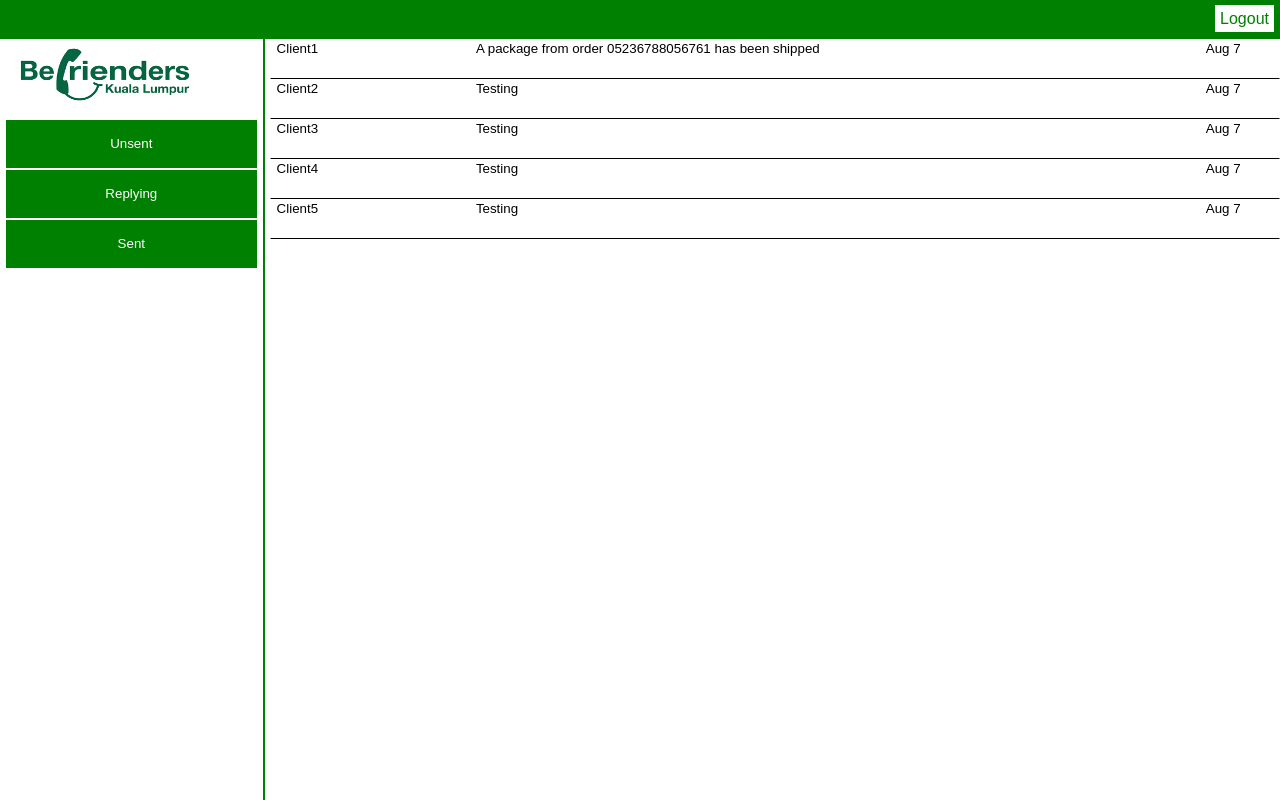
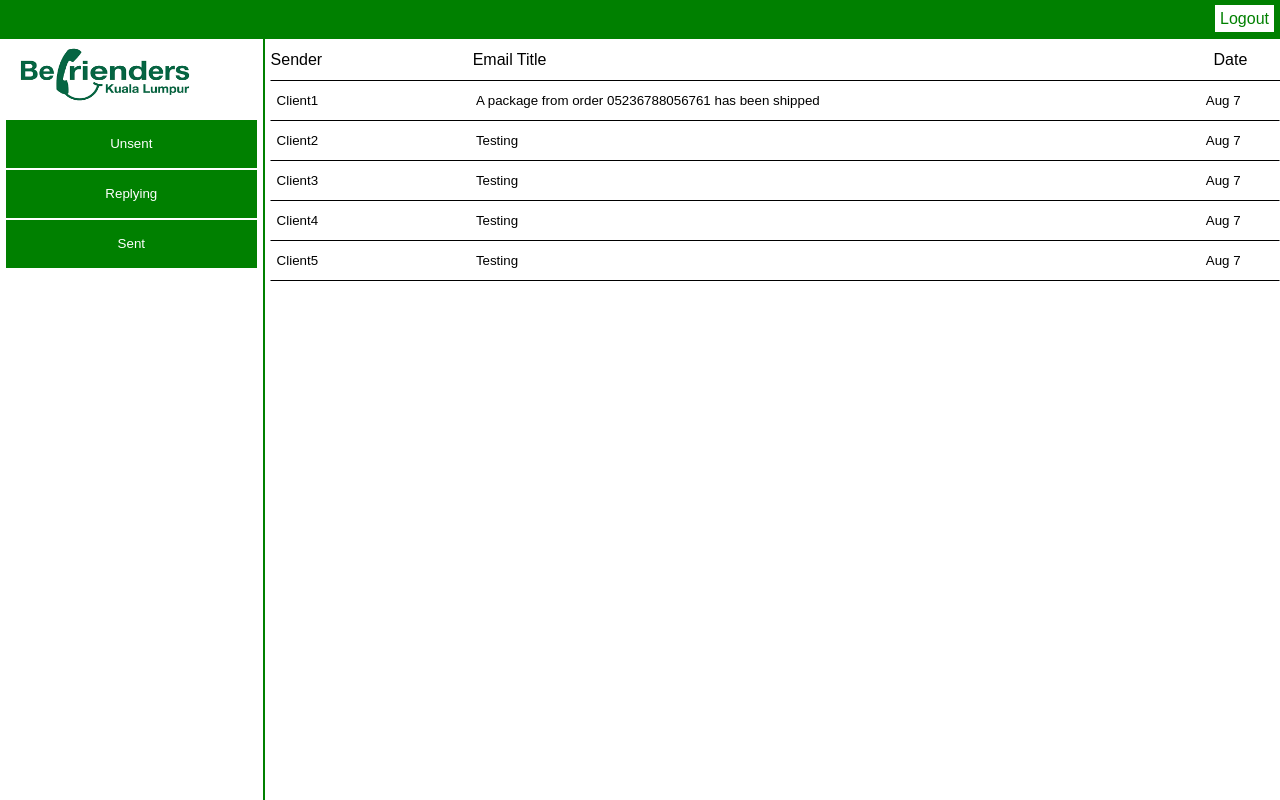
Before and after one commit to kokkuan01/Email_Tracking_Web_Apps, a React (Create React App) app in the folder prototype1/react/: page /inbox in a window 1280 px wide. Built offline with nearby package versions, Linux system fonts and the light colour scheme.

Commit message:
Complete Inbox Page and edit Email Page

```diff
--- /dev/null
+++ b/prototype1/react/src/EmailPage.css
@@ -0,0 +1,16 @@
+.Email{
+  width:100%;
+}
+
+.Reply{
+  resize: none;
+  width: 90%;
+  height: 70px;
+}
+
+.SubmitButton{
+  background-color: green;
+  color:white;
+  border: none;
+  padding : 10px 20px;
+}
--- a/prototype1/react/src/EmailPage.js
+++ b/prototype1/react/src/EmailPage.js
@@ -1,8 +1,19 @@
 import React, {Component} from 'react';
+import {Link} from 'react-router-dom';
+import './EmailPage.css';
 
 class EmailPage extends Component{
+  constructor(props){
+    super(props);
+
+    this.onfocus = this.onfocus.bind(this);
+  }
+
+  onfocus(event){
+    event.target.style.height = '120px';
+  }
+
   render() {
-    console.log(this.props.match.params.id?this.props.match.params.id:'');
     return (
       <div id="InboxPage">
         <div className="TopBar">
@@ -11,9 +22,15 @@ class EmailPage extends Component{
         <div className="Rest">
           <div className="Menu">
             <img className="Logo" src="../images/logo.png" alt="LOGO"/>
-            <button className="SidebarButton">Unsent</button>
-            <button className="SidebarButton">Replying</button>
-            <button className="SidebarButton">Sent</button>
+            <Link to={{pathname:"/inbox",search:"?inbox=unsend"}}>
+              <button className="SidebarButton">Unsent</button>
+            </Link>
+            <Link to="/inbox">
+              <button className="SidebarButton">Replying</button>
+            </Link>
+            <Link to="/inbox">
+              <button className="SidebarButton">Sent</button>
+            </Link>
           </div>
           <div className="Email">
             <div className="Title">
@@ -22,6 +39,13 @@ class EmailPage extends Component{
             <div className="EmailContent">
             </div>
             <div className="ReplyBox">
+              <form>
+                <textarea className="Reply" placeholder="Reply" onFocus={this.onfocus}/>
+                <br/>
+                <button className="SubmitButton" type="submit">
+                  Submit
+                </button>
+              </form>
             </div>
           </div>
         </div>
--- a/prototype1/react/src/InboxPage.css
+++ b/prototype1/react/src/InboxPage.css
@@ -43,22 +43,19 @@
 }
 
 .SidebarButton{
+  width:100%;
   background-color: green;
   border: 1px white solid;
   color:#fff;
   height:50px;
 }
 
-.EmailDiv{
-
-}
-
 .Link{
   text-decoration: none;
 }
-
-.EmailButton{
+.EmailMenu{
   display: flex;
+  align-items: center;
   flex-direction: row;
   color:black;
   height:40px;
@@ -66,7 +63,39 @@
   border: 1px white solid;
   width:100%;
   border-bottom: black 1px solid;
+}
 
+.MenuSender{
+  text-align: left;
+  flex-basis: 20%;
+}
+
+.MenuTitle{
+  text-align: left;
+  flex-basis: 70%;
+}
+
+.MenuDate{
+  flex-basis: 10%;
+  text-align: center;
+}
+
+.MenuReplier{
+  text-align: left;
+  flex-basis: 20%;
+  line-height: 1.5;
+}
+
+.EmailButton{
+  display: flex;
+  align-items: center;
+  flex-direction: row;
+  color:black;
+  height:40px;
+  background-color: white;
+  border: 1px white solid;
+  width:100%;
+  border-bottom: black 1px solid;
 }
 
 .EmailSender{
@@ -80,6 +109,11 @@
 }
 
 .EmailDate{
-
   flex-basis: 10%;
 }
+
+.ReplyBy{
+  text-align: left;
+  flex-basis: 20%;
+  line-height: 1.5;
+}
--- a/prototype1/react/src/InboxPage.js
+++ b/prototype1/react/src/InboxPage.js
@@ -2,39 +2,33 @@ import React,{Component} from 'react';
 import './InboxPage.css';
 import ReactList from 'react-list';
 import {Link} from 'react-router-dom';
+import {unsend,replying,sent} from './sample';
 
-const unsend = [
-  {
-    sender:"Client1",
-    title:"A package from order 05236788056761 has been shipped",
-    date:"Aug 7"
-  },
-  {
-    sender:"Client2",
-    title:"Testing",
-    date:"Aug 7"
-  },
-  {
-    sender:"Client3",
-    title:"Testing",
-    date:"Aug 7"
-  },
-  {
-    sender:"Client4",
-    title:"Testing",
-    date:"Aug 7"
-  },
-  {
-    sender:"Client5",
-    title:"Testing",
-    date:"Aug 7"
-  }
-];
+const queryString = require('query-string');
+const alert = (e)=>{
+  window.alert("Cannot Click On Email That is replying");
+};
 
 class InboxPage extends Component{
-  renderUnsent(index, key){
+  constructor(props){
+    super(props);
+
+    var parsed = queryString.parse(this.props.location.search);
+
+    this.state={
+      inbox:parsed.inbox?parsed.inbox:null,
+      time:0
+    }
+
+    this.renderInbox = this.renderInbox.bind(this);
+    this.onClick = this.onClick.bind(this);
+    this.replay = this.replay.bind(this);
+  }
+
+  renderInbox(index, key){
     const url = "/inbox/" + key;
 
+    if(this.state.inbox==='unsend' || this.state.inbox === null){
       return(
         <div className="EmailDiv" key={key}>
           <Link to={url} params={{id:1}} className="Link">
@@ -47,6 +41,32 @@ class InboxPage extends Component{
         </div>
       );
     }
+    else if(this.state.inbox === 'replying'){
+      return(
+        <div className="EmailDiv" key={key}>
+          <button className="EmailButton" onClick={alert}>
+            <div className="EmailSender">{replying[index].sender}</div>
+            <div className="EmailTitle">{replying[index].title}</div>
+            <div className="EmailDate">{replying[index].date}</div>
+            <div className="ReplyBy">{replying[index].by}</div>
+          </button>
+        </div>
+      );
+    }
+    else{
+      return(
+        <div className="EmailDiv" key={key}>
+          <Link to={url} params={{id:1}} className="Link">
+            <button className="EmailButton">
+              <div className="EmailSender">{sent[index].sender}</div>
+              <div className="EmailTitle">{sent[index].title}</div>
+              <div className="EmailDate">{sent[index].date}</div>
+            </button>
+          </Link>
+        </div>
+      );
+    }
+  }
 
   logout(event){
     var choice = window.confirm("Are you sure to log out?");
@@ -55,7 +75,30 @@ class InboxPage extends Component{
     }
   }
 
+  onClick(e){
+    this.setState({
+      time:1
+    });
+  }
+
+  replay(){
+    var parsed = queryString.parse(this.props.location.search);
+    this.setState({
+      inbox:parsed.inbox?parsed.inbox:null,
+      time:0
+    });
+  }
+
+  componentDidUpdate(){
+    if(this.state.time > 0)
+      this.replay();
+  }
+
   render() {
+    let MenuReplier = <div></div>
+    if(this.state.inbox === 'replying')
+      MenuReplier =  <div className="MenuReplier">Replying By</div>
+
     return (
       <div id="InboxPage">
         <div className="TopBar">
@@ -64,13 +107,25 @@ class InboxPage extends Component{
         <div className="Rest">
           <div className="Menu">
             <img className="Logo" src="../images/logo.png" alt="LOGO"/>
+            <Link to={{pathname:"/inbox",search:"?inbox=unsend"}} onClick={this.onClick}>
               <button className="SidebarButton">Unsent</button>
+            </Link>
+            <Link to={{pathname:"/inbox",search:"?inbox=replying"}} onClick={this.onClick}>
               <button className="SidebarButton">Replying</button>
+            </Link>
+            <Link to={{pathname:"/inbox",search:"?inbox=sent"}} onClick={this.onClick}>
               <button className="SidebarButton">Sent</button>
+            </Link>
           </div>
           <div className="Inbox">
+            <div className="EmailMenu">
+              <div className="MenuSender">Sender</div>
+              <div className="MenuTitle">Email Title</div>
+              <div className="MenuDate">Date</div>
+              {MenuReplier}
+            </div>
             <ReactList
-              itemRenderer={this.renderUnsent}
+              itemRenderer={this.renderInbox}
               length={5}
               type='variable'
               axie='x'/>
--- /dev/null
+++ b/prototype1/react/src/sample.js
@@ -0,0 +1,88 @@
+export const unsend = [
+  {
+    sender:"Client1",
+    title:"A package from order 05236788056761 has been shipped",
+    date:"Aug 7"
+  },
+  {
+    sender:"Client2",
+    title:"Testing",
+    date:"Aug 7"
+  },
+  {
+    sender:"Client3",
+    title:"Testing",
+    date:"Aug 7"
+  },
+  {
+    sender:"Client4",
+    title:"Testing",
+    date:"Aug 7"
+  },
+  {
+    sender:"Client5",
+    title:"Testing",
+    date:"Aug 7"
+  }
+];
+
+export const replying = [
+  {
+    sender:"Client2",
+    title:"A package from order 05236788056761 has been shipped",
+    date:"Aug 7",
+    by:"Chan Kok Kuan"
+  },
+  {
+    sender:"Client2",
+    title:"Testing",
+    date:"Aug 7",
+    by:"James"
+  },
+  {
+    sender:"Client3",
+    title:"Testing",
+    date:"Aug 7",
+    by:"Gantt"
+  },
+  {
+    sender:"Client4",
+    title:"Testing",
+    date:"Aug 7",
+    by:"Charles"
+  },
+  {
+    sender:"Client5",
+    title:"Testing",
+    date:"Aug 7",
+    by:"KelvinAAAAAAAAAAAAa"
+  }
+];
+
+export const sent = [
+  {
+    sender:"Client4",
+    title:"A package from order 05236788056761 has been shipped",
+    date:"Aug 7"
+  },
+  {
+    sender:"Client2",
+    title:"Testing",
+    date:"Aug 7"
+  },
+  {
+    sender:"Client3",
+    title:"Testing",
+    date:"Aug 7"
+  },
+  {
+    sender:"Client4",
+    title:"Testing",
+    date:"Aug 7"
+  },
+  {
+    sender:"Client5",
+    title:"Testing",
+    date:"Aug 7"
+  }
+];
```
Lines whose indentation alone changed are shown as unchanged.
